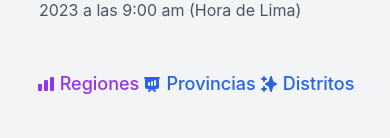
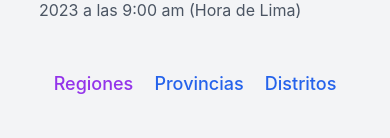
Before and after one commit to hectordiazgomez/public_spending, a React (Create React App) app: page / in a window 390 px wide. Shown: the part 162-300 px from the top of the page. Built offline with nearby package versions, Linux system fonts and the light colour scheme; no server answers.

Commit message:
nineteenth commit

```diff
--- a/src/App.js
+++ b/src/App.js
@@ -88,15 +88,15 @@ function App() {
       <div className='flex justify-center'>
         <div className='w-5/6 my-12 sm:w-1/2 flex justify-evenly'>
           <div onClick={showR} className={`${region? "text-purple-600" : "text-blue-600 hover:text-purple-500 cursor-pointer" } flex`}>
-            <ChartBarIcon className='w-5 sm:w-7 h-auto mr-1 sm:mr-2' />
+            <ChartBarIcon className='w-5 sm:w-7 sm:flex hidden h-auto mr-1 sm:mr-2' />
             <p className='text-lg sm:text-xl font-medium'>Regiones</p>
           </div>
           <div onClick={showP} className={`${provincia? "text-purple-600" : "text-blue-600 hover:text-purple-500 cursor-pointer" } flex`}>
-            <PresentationChartBarIcon className='w-5 sm:w-7 h-auto mr-1 sm:mr-2' />
+            <PresentationChartBarIcon className='w-5 sm:flex hidden sm:w-7 h-auto mr-1 sm:mr-2' />
             <p className='text-lg sm:text-xl font-medium'>Provincias</p>
           </div>
           <div onClick={showD} className={`${distrito? "text-purple-600" : "text-blue-600 hover:text-purple-500 cursor-pointer" } flex`}>
-            <SparklesIcon className='w-5 sm:w-7 h-auto mr-1 sm:mr-2' />
+            <SparklesIcon className='w-5 sm:w-7 sm:flex hidden h-auto mr-1 sm:mr-2' />
             <p className='text-lg sm:text-xl font-medium'>Distritos</p>
           </div>
         </div>
```
